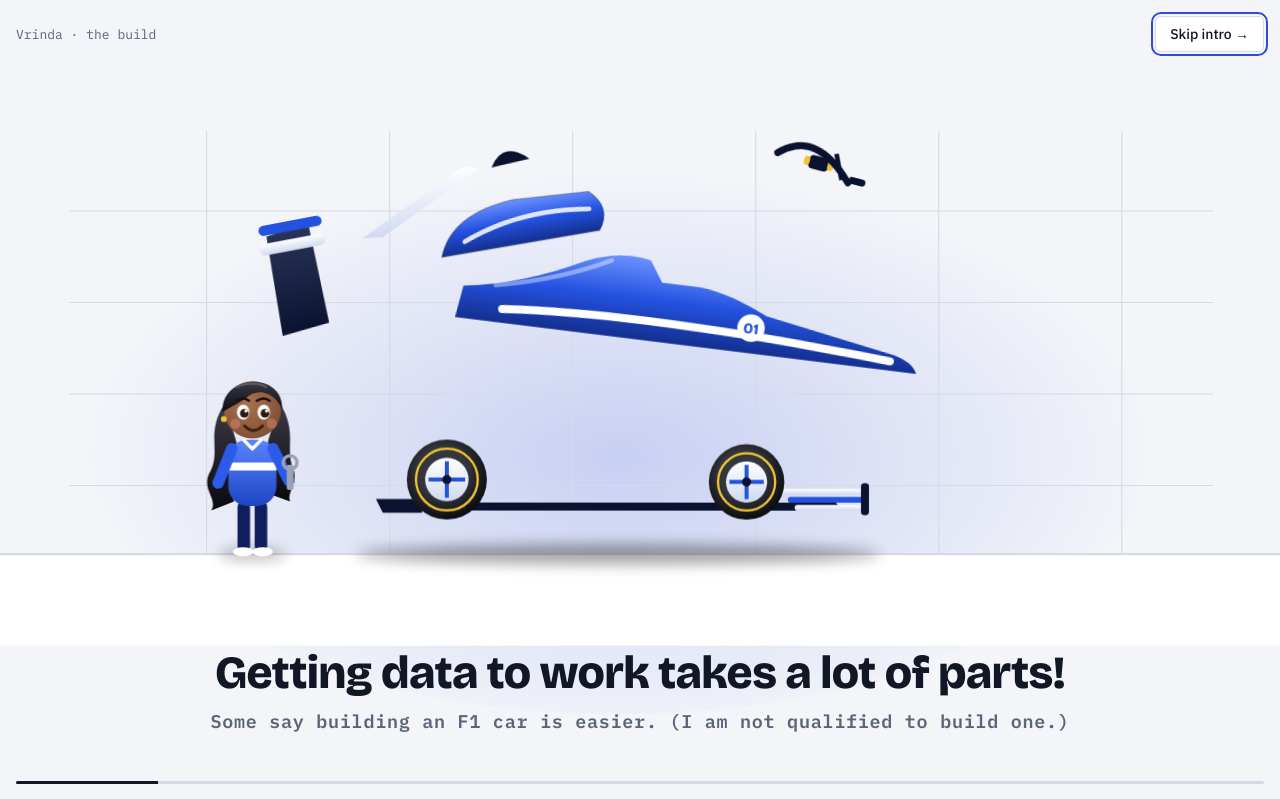
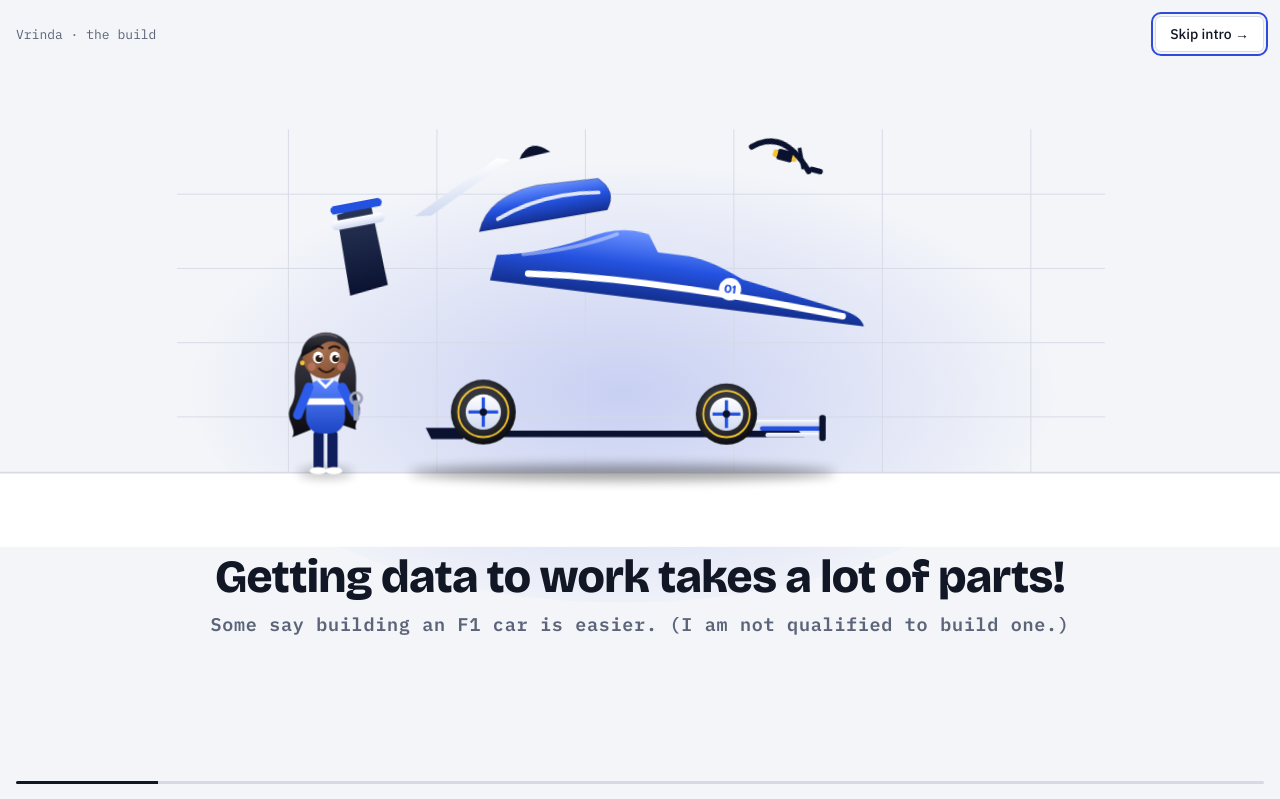
Before and after one commit to vrinda-mohan-0713/about-me-, a plain HTML site: page index.html in a window 1280 px wide. Shown: the top 799 px of the page. Drawn offline with nearby package versions, Linux system fonts and the light colour scheme.

Commit message:
Add files via upload

```diff
--- a/index.html
+++ b/index.html
@@ -43,9 +43,9 @@ button{font-family:inherit}
 #intro.out{opacity:0;pointer-events:none}
 .ibar{display:flex;justify-content:space-between;align-items:center;gap:12px;font:400 13px var(--mono);color:var(--muted)}
 .skip{font:500 14px var(--body);padding:8px 14px;border-radius:6px;border:1px solid var(--line);background:var(--surface);color:var(--fg);cursor:pointer}
-.stage{flex:1;min-height:0;display:flex;align-items:center;justify-content:center}
-.stage svg{width:100%;max-width:1100px;max-height:100%;height:auto;overflow:visible}
-.cap{min-height:2.6em;max-width:900px;margin:0 auto;text-align:center;font:800 clamp(24px,4vw,46px)/1.12 var(--display);letter-spacing:-.015em;text-wrap:balance;transition:opacity .2s ease,transform .25s ease}
+.stage{flex:0 1 auto;margin-top:auto;min-height:0;display:flex;align-items:center;justify-content:center}
+.stage svg{width:100%;max-width:1000px;max-height:58vh;height:auto;overflow:visible}
+.cap{min-height:4.2em;max-width:900px;margin:12px auto auto;text-align:center;font:800 clamp(24px,4vw,46px)/1.12 var(--display);letter-spacing:-.015em;text-wrap:balance;transition:opacity .2s ease,transform .25s ease}
 .cap.fade{opacity:0;transform:translateY(6px)}
 .cap .lap{font:600 .42em var(--mono);color:var(--accent);letter-spacing:.08em;display:block;margin-bottom:6px}
 .cap em{font-style:normal;color:var(--accent)}
```
